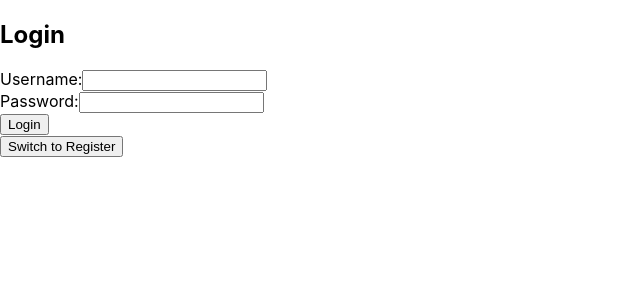
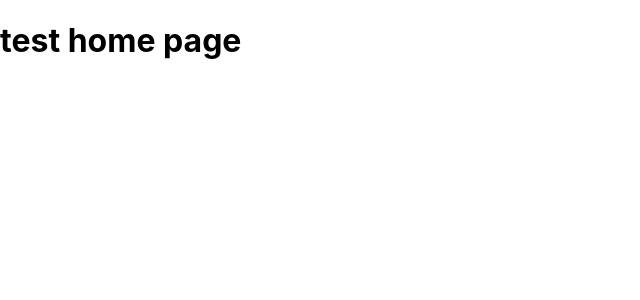
Before and after one commit to DanielWerner07/Task-Management-App, a React (Create React App) app in the folder task-app/: page /home in a window 1280 px wide. Shown: the top 300 px of the page, without its empty margins (0-640 px from the left). Built offline with nearby package versions, Linux system fonts and the light colour scheme.

Commit message:
trying to add routing

```diff
--- a/task-app/package.json
+++ b/task-app/package.json
@@ -10,6 +10,7 @@
     "cors": "^2.8.5",
     "react": "^18.3.1",
     "react-dom": "^18.3.1",
+    "react-router-dom": "^6.25.0",
     "react-scripts": "^5.0.1",
     "web-vitals": "^2.1.4"
   },
--- a/task-app/src/App.js
+++ b/task-app/src/App.js
@@ -1,12 +1,17 @@
 import React from 'react';
+import { BrowserRouter as Router, Route, Switch } from 'react-router-dom';
 import AuthForm from './AuthForm';
+import Home from './Home'; // Assuming you have a Home component
 
-function App() {
+const App = () => {
   return (
-    <div className="App">
-      <AuthForm />
-    </div>
+    <Router>
+      <Switch>
+        <Route path="/home" component={Home} />
+        <Route path="/" component={AuthForm} />
+      </Switch>
+    </Router>
   );
-}
+};
 
 export default App;
--- a/task-app/src/AuthForm.js
+++ b/task-app/src/AuthForm.js
@@ -1,11 +1,13 @@
 import React, { useState } from 'react';
 import axios from 'axios';
+import { useHistory } from 'react-router-dom';
 
 const AuthForm = () => {
   const [username, setUsername] = useState('');
   const [password, setPassword] = useState('');
   const [isLogin, setIsLogin] = useState(true);
   const [error, setError] = useState('');
+  const history = useHistory();
 
   const validateForm = () => {
     if (username.length < 3) {
@@ -32,6 +34,7 @@ const AuthForm = () => {
       const response = await axios.post(url, { username, password });
       alert(response.data.message);
       setError('');
+      history.push('/home'); // Redirect to home page
     } catch (error) {
       if (error.response) {
         setError(error.response.data.error || 'An error occurred');
--- /dev/null
+++ b/task-app/src/Home.js
@@ -0,0 +1,11 @@
+import React from 'react';
+
+const Home = () => {
+  return (
+    <div>
+      <h1>test home page</h1>
+    </div>
+  );
+};
+
+export default Home;
```
Also changed, not shown: 1 other file (tests, documents, lock files or other folders).
